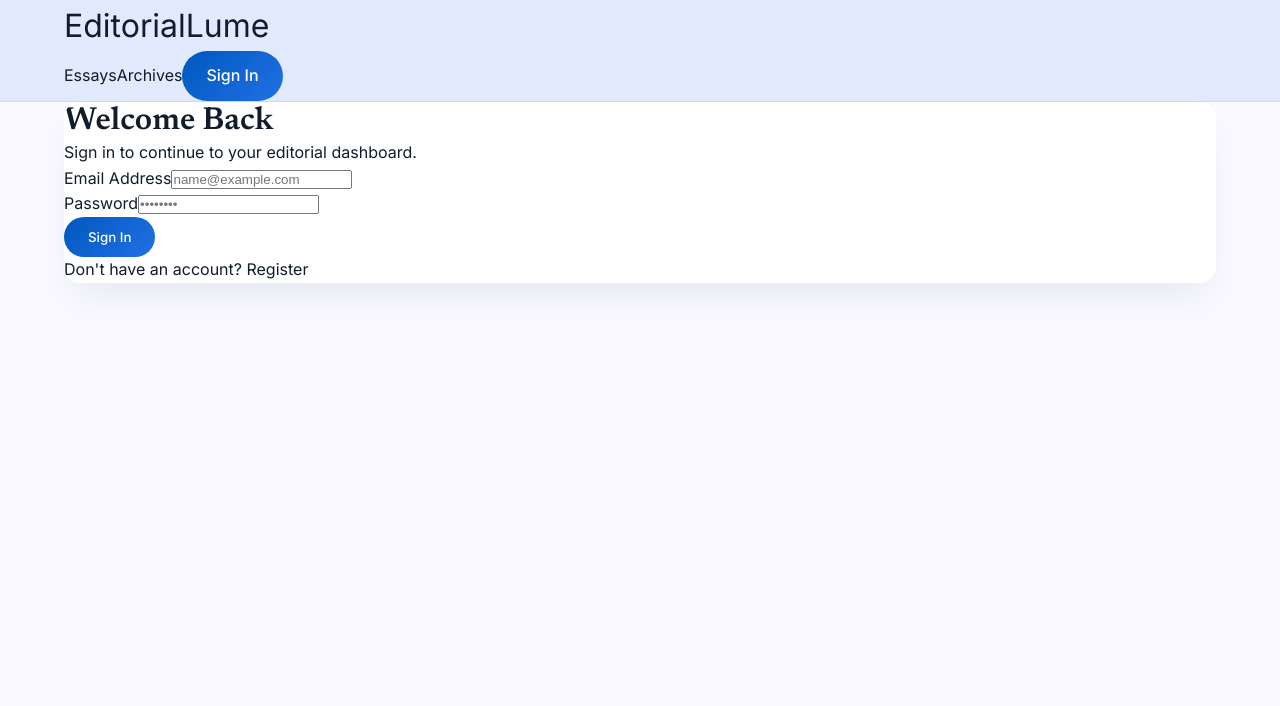
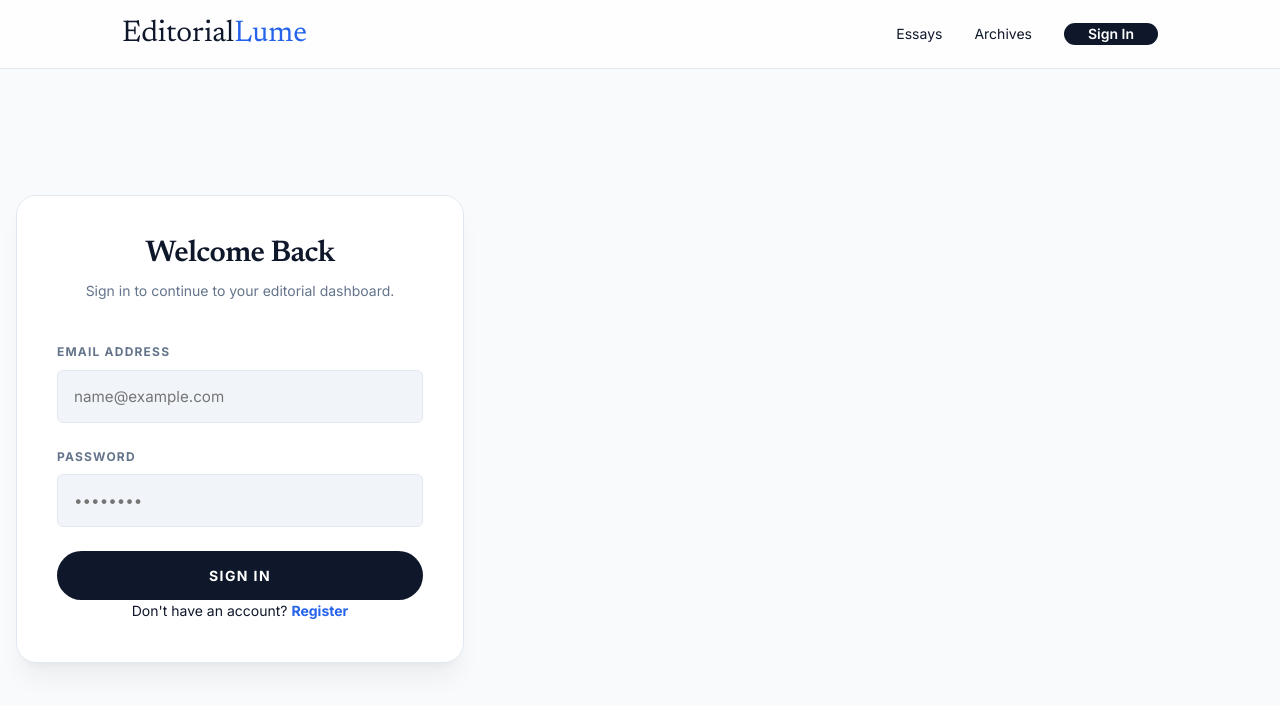
Before and after one commit to grim0000/ellipsonic-blog, a Next.js app: page /auth/login in a window 1280 px wide. Shown: the top 706 px of the page. Built offline with nearby package versions, Linux system fonts and the light colour scheme; no server answers.

Commit message:
feat: implement Archives page and improve auth page centering

```diff
--- a/app/auth/login/page.tsx
+++ b/app/auth/login/page.tsx
@@ -38,11 +38,11 @@ export default function LoginPage() {
   };
 
   return (
-    <div className="min-h-[80vh] flex items-center justify-center container">
+    <div className="flex items-center justify-center" style={{ minHeight: 'calc(100vh - 80px)', padding: '2rem 1rem' }}>
       <div className="card w-full max-w-md p-10 animate-fade-in">
         <div className="text-center mb-10">
           <h1 className="headline-md mb-2">Welcome Back</h1>
-          <p className="text-text-muted text-sm font-sans">
+          <p className="text-muted text-sm">
             Sign in to continue to your editorial dashboard.
           </p>
         </div>
--- a/app/auth/register/page.tsx
+++ b/app/auth/register/page.tsx
@@ -38,11 +38,11 @@ export default function RegisterPage() {
   };
 
   return (
-    <div className="min-h-[80vh] flex items-center justify-center container">
+    <div className="flex items-center justify-center" style={{ minHeight: 'calc(100vh - 80px)', padding: '2rem 1rem' }}>
       <div className="card w-full max-w-md p-10 animate-fade-in">
         <div className="text-center mb-10">
           <h1 className="headline-md mb-2">Create Account</h1>
-          <p className="text-text-muted text-sm font-sans">
+          <p className="text-muted text-sm">
             Join the Editorial Lume community today.
           </p>
         </div>
--- a/app/globals.css
+++ b/app/globals.css
@@ -2,27 +2,28 @@
 
 :root {
   /* Colors - Azure Slate Editorial Palette */
-  --background: #f9f9ff;
+  --background: #f8fafc;
   --surface: #ffffff;
-  --surface-low: #f0f3ff;
-  --surface-variant: rgba(216, 227, 251, 0.7);
+  --surface-low: #f1f5f9;
+  --surface-variant: rgba(226, 232, 240, 0.8);
 
-  --primary: #0058be;
-  --primary-gradient: linear-gradient(135deg, #0058be 0%, #2170e4 100%);
+  --primary: #0f172a; /* Deep Slate */
+  --accent: #2563eb;  /* Electric Blue */
+  --primary-gradient: linear-gradient(135deg, #0f172a 0%, #1e293b 100%);
   --on-primary: #ffffff;
 
-  --secondary: #495e8a;
-  --tertiary: #924700;
+  --secondary: #64748b;
+  --tertiary: #b45309;
 
-  --text-main: #111c2d;
-  --text-muted: #424754;
+  --text-main: #0f172a;
+  --text-muted: #64748b;
 
-  --outline: rgba(114, 119, 133, 0.15);
-  --shadow-ambient: 0 20px 40px -10px rgba(17, 28, 45, 0.08);
+  --outline: #e2e8f0;
+  --shadow-ambient: 0 20px 25px -5px rgba(0, 0, 0, 0.05), 0 8px 10px -6px rgba(0, 0, 0, 0.05);
 
-  --radius-sm: 0.25rem;
+  --radius-sm: 0.375rem;
   --radius-md: 0.75rem;
-  --radius-lg: 1rem;
+  --radius-lg: 1.25rem;
   --radius-full: 9999px;
 
   /* Typography */
@@ -47,7 +48,7 @@ body {
 h1, h2, h3, h4, h5, h6 {
   font-family: var(--font-serif);
   font-weight: 600;
-  line-height: 1.2;
+  letter-spacing: -0.02em;
 }
 
 a {
@@ -57,76 +58,150 @@ a {
 
 /* Layout Utilities */
 .container {
-  max-width: 1200px;
+  width: 100%;
+  max-width: 1100px;
   margin: 0 auto;
-  padding: 0 1.5rem;
+  padding: 0 2rem;
 }
 
+.flex { display: flex; }
+.flex-col { flex-direction: column; }
+.justify-between { justify-content: space-between; }
+.items-center { align-items: center; }
+.items-start { align-items: flex-start; }
+.gap-2 { gap: 0.5rem; }
+.gap-4 { gap: 1rem; }
+.gap-6 { gap: 1.5rem; }
+.gap-8 { gap: 2rem; }
+.gap-12 { gap: 3rem; }
+
+.w-full { width: 100%; }
+.max-w-md { max-width: 28rem; }
+.max-w-3xl { max-width: 48rem; }
+
+.py-4 { padding-top: 1rem; padding-bottom: 1rem; }
+.py-12 { padding-top: 3rem; padding-bottom: 3rem; }
+.py-24 { padding-top: 6rem; padding-bottom: 6rem; }
+.px-6 { padding-left: 1.5rem; padding-right: 1.5rem; }
+.px-8 { padding-left: 2rem; padding-right: 2rem; }
+.p-4 { padding: 1rem; }
+.p-8 { padding: 2rem; }
+.p-10 { padding: 2.5rem; }
+
+.space-y-4 > * + * { margin-top: 1rem; }
+.space-y-6 > * + * { margin-top: 1.5rem; }
+.space-y-8 > * + * { margin-top: 2rem; }
+
+.mb-2 { margin-bottom: 0.5rem; }
+.mb-4 { margin-bottom: 1rem; }
+.mb-6 { margin-bottom: 1.5rem; }
+.mb-10 { margin-bottom: 2.5rem; }
+.mb-12 { margin-bottom: 3rem; }
+.text-center { text-align: center; }
+
+/* Components */
 .glass {
-  background: var(--surface-variant);
-  backdrop-filter: blur(24px);
-  -webkit-backdrop-filter: blur(24px);
-  border-bottom: 1px solid rgba(0, 88, 190, 0.1);
+  background: rgba(255, 255, 255, 0.8);
+  backdrop-filter: blur(12px);
+  -webkit-backdrop-filter: blur(12px);
+  border-bottom: 1px solid var(--outline);
 }
+
+.sticky { position: sticky; }
+.top-0 { top: 0; }
+.z-50 { z-index: 50; }
 
 .card {
   background: var(--surface);
   border-radius: var(--radius-lg);
   box-shadow: var(--shadow-ambient);
-  transition: transform 0.3s ease, box-shadow 0.3s ease;
-  overflow: hidden;
-}
-
-.card:hover {
-  transform: translateY(-4px);
-  box-shadow: 0 30px 60px -12px rgba(17, 28, 45, 0.12);
+  border: 1px solid var(--outline);
 }
 
 .btn {
   display: inline-flex;
   align-items: center;
   justify-content: center;
-  padding: 0.75rem 1.5rem;
   border-radius: var(--radius-full);
-  font-weight: 500;
+  font-weight: 600;
+  font-size: 0.875rem;
   cursor: pointer;
-  transition: all 0.2s ease;
+  transition: all 0.2s cubic-bezier(0.4, 0, 0.2, 1);
   border: none;
   font-family: var(--font-sans);
+  white-space: nowrap;
 }
 
 .btn-primary {
-  background: var(--primary-gradient);
+  background: var(--primary);
   color: var(--on-primary);
 }
 
 .btn-primary:hover {
-  opacity: 0.9;
-  transform: scale(1.02);
+  background: #1e293b;
+  transform: translateY(-1px);
+  box-shadow: 0 4px 6px -1px rgba(0, 0, 0, 0.1);
 }
 
 .btn-secondary {
-  background: transparent;
-  border: 1px solid var(--primary);
-  color: var(--primary);
+  background: var(--surface);
+  border: 1px solid var(--outline);
+  color: var(--text-main);
 }
 
 .btn-secondary:hover {
-  background: rgba(0, 88, 190, 0.05);
+  background: var(--surface-low);
+}
+
+input, textarea {
+  width: 100%;
+  padding: 0.875rem 1rem;
+  background: var(--surface-low);
+  border-radius: var(--radius-sm);
+  border: 1px solid var(--outline);
+  font-family: var(--font-sans);
+  font-size: 0.95rem;
+  transition: all 0.2s ease;
+  outline: none;
+}
+
+input:focus, textarea:focus {
+  border-color: var(--accent);
+  background: var(--surface);
+  box-shadow: 0 0 0 4px rgba(37, 99, 235, 0.1);
+}
+
+label {
+  display: block;
+  font-size: 0.75rem;
+  font-weight: 700;
+  text-transform: uppercase;
+  letter-spacing: 0.05em;
+  color: var(--text-muted);
+  margin-bottom: 0.5rem;
 }
 
 /* Typography Scale */
-.display-lg { font-size: 3.5rem; }
-.headline-md { font-size: 2rem; }
+.display-lg { font-size: 3rem; line-height: 1.1; }
+.headline-md { font-size: 1.875rem; line-height: 1.2; }
 .body-lg { font-size: 1.125rem; }
+.text-xs { font-size: 0.75rem; }
+.text-sm { font-size: 0.875rem; }
+.text-primary { color: var(--accent); }
 .text-muted { color: var(--text-muted); }
+.italic { font-style: italic; }
+.font-serif { font-family: var(--font-serif); }
+.font-sans { font-family: var(--font-sans); }
+.font-bold { font-weight: 700; }
+.uppercase { text-transform: uppercase; }
+.tracking-widest { letter-spacing: 0.1em; }
 
 /* Animation */
 @keyframes fadeIn {
-  from { opacity: 0; transform: translateY(10px); }
+  from { opacity: 0; transform: translateY(8px); }
   to { opacity: 1; transform: translateY(0); }
 }
 
 .animate-fade-in {
-  animation: fadeIn 0.6s ease forwards;
+  animation: fadeIn 0.5s ease-out forwards;
 }
--- a/app/page.tsx
+++ b/app/page.tsx
@@ -41,12 +41,12 @@ export default async function Home() {
         <div className="flex justify-between items-end mb-12">
           <div>
             <h2 className="headline-md">Recent Essays</h2>
-            <p className="text-text-muted mt-2">Latest insights from our community of thinkers.</p>
+            <p className="text-muted mt-2">Latest insights from our community of thinkers.</p>
           </div>
-          <Link href="/archives" className="text-primary font-medium hover:underline">View all</Link>
+          <Link href="/archives" className="text-primary font-bold hover:underline" style={{ color: 'var(--accent)' }}>View all</Link>
         </div>
 
-        <div className="grid grid-cols-1 md:grid-cols-2 lg:grid-cols-3 gap-8">
+        <div className="grid" style={{ display: 'grid', gridTemplateColumns: 'repeat(auto-fill, minmax(300px, 1fr))', gap: '2rem' }}>
           {posts.length > 0 ? (
             posts.map((post: any) => (
               <PostCard key={post.id} post={post as any} />
@@ -54,11 +54,11 @@ export default async function Home() {
           ) : (
             // Mock posts for first-time preview
             [1, 2, 3].map((i) => (
-              <div key={i} className="card p-8 animate-fade-in opacity-50">
-                <div className="h-4 w-1/4 bg-surface-low rounded mb-4"></div>
-                <div className="h-8 w-3/4 bg-surface-low rounded mb-4"></div>
-                <div className="h-20 w-full bg-surface-low rounded mb-6"></div>
-                <div className="h-4 w-1/2 bg-surface-low rounded"></div>
+              <div key={i} className="card p-8 animate-fade-in" style={{ opacity: 0.5 }}>
+                <div style={{ height: '1rem', width: '25%', background: 'var(--surface-low)', marginBottom: '1rem', borderRadius: '4px' }}></div>
+                <div style={{ height: '2rem', width: '75%', background: 'var(--surface-low)', marginBottom: '1rem', borderRadius: '4px' }}></div>
+                <div style={{ height: '5rem', width: '100%', background: 'var(--surface-low)', marginBottom: '1rem', borderRadius: '4px' }}></div>
+                <div style={{ height: '1rem', width: '50%', background: 'var(--surface-low)', borderRadius: '4px' }}></div>
               </div>
             ))
           )}
--- a/components/Navbar.tsx
+++ b/components/Navbar.tsx
@@ -11,12 +11,15 @@ export default function Navbar() {
     <nav className="glass sticky top-0 z-50 py-4">
       <div className="container flex justify-between items-center">
         <Link href="/" className="headline-md font-serif tracking-tight">
-          Editorial<span className="text-primary">Lume</span>
+          Editorial<span className="text-primary" style={{color: 'var(--accent)'}}>Lume</span>
         </Link>
 
         <div className="flex items-center gap-8 font-sans text-sm font-medium">
           <Link href="/" className="hover:text-primary transition-colors">Essays</Link>
           <Link href="/archives" className="hover:text-primary transition-colors">Archives</Link>
+          {(session?.user as any)?.role === "ADMIN" && (
+            <Link href="/admin" className="text-tertiary font-bold hover:opacity-80 transition-opacity">Admin Portal</Link>
+          )}
 
           {session ? (
             <div className="flex items-center gap-6">
--- a/package.json
+++ b/package.json
@@ -6,7 +6,8 @@
     "dev": "next dev",
     "build": "next build",
     "start": "next start",
-    "lint": "eslint"
+    "lint": "eslint",
+    "prisma:seed": "prisma db seed"
   },
   "prisma": {
     "seed": "ts-node --compiler-options {\"module\":\"CommonJS\"} prisma/seed.ts"
```
Also changed, not shown: app/archives/page.tsx (added, +58 -0 lines), components/PostCard.tsx (+11 -11 lines).
